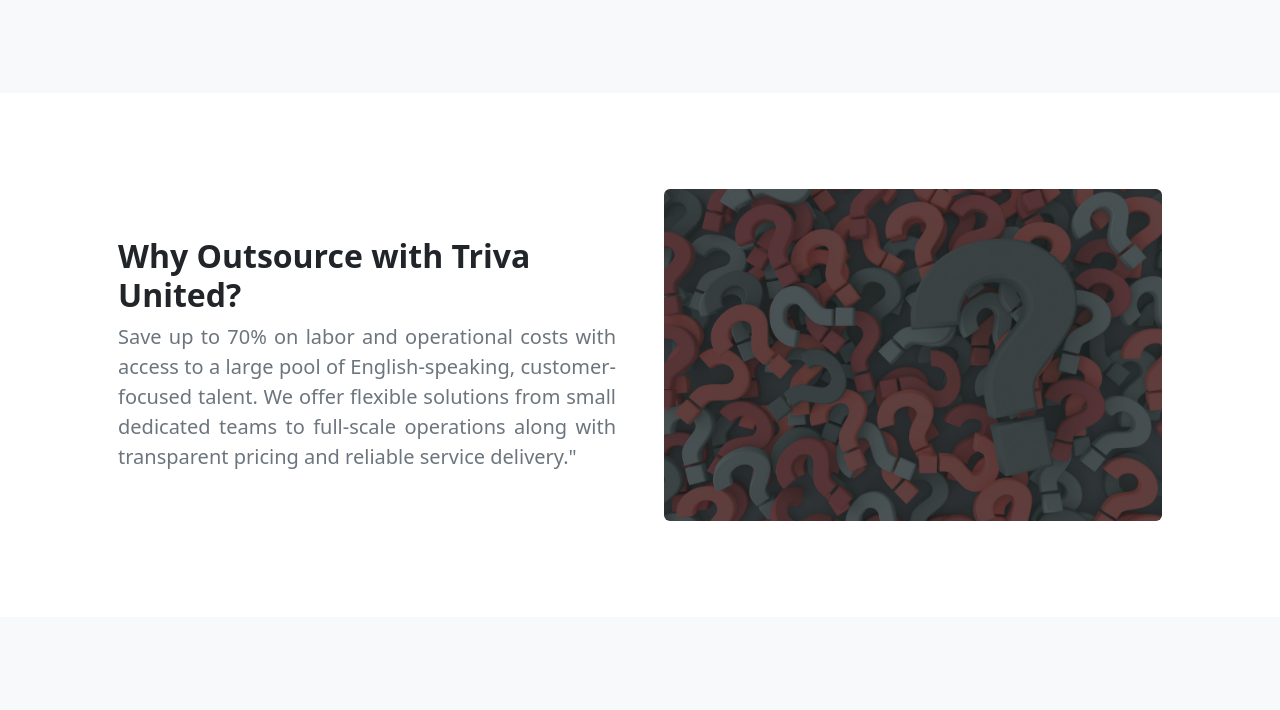
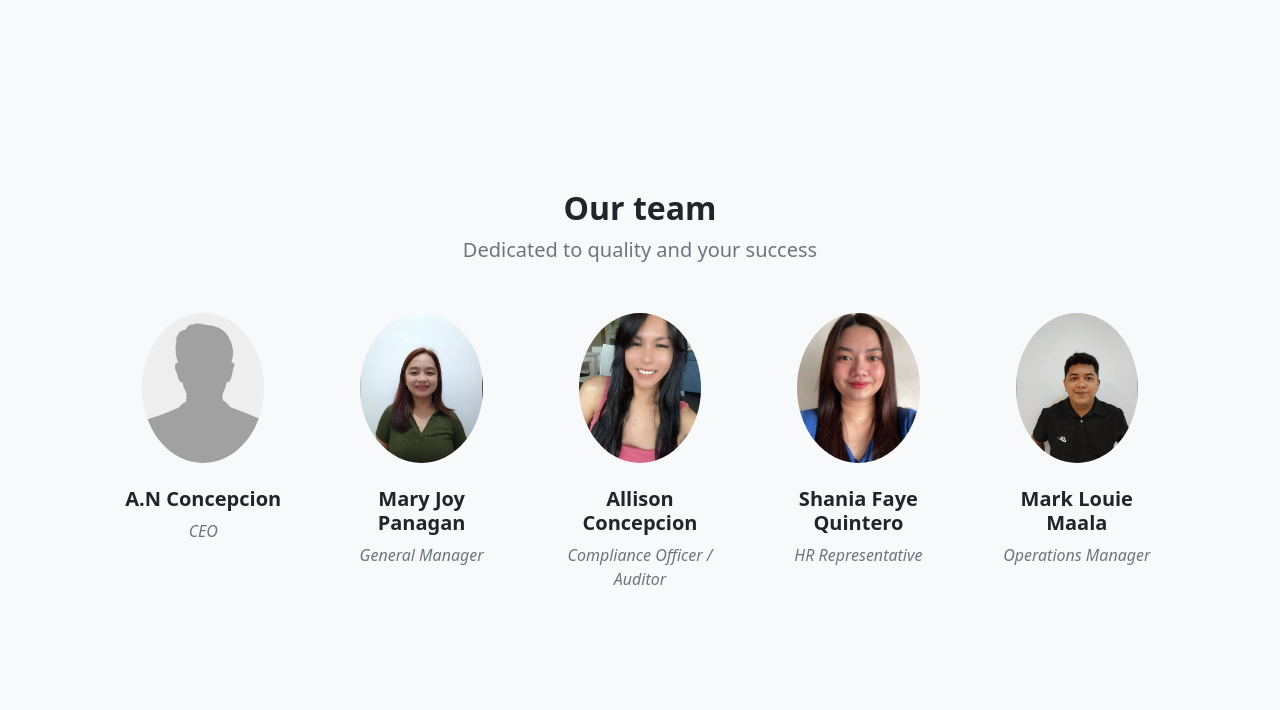
Before and after one commit to lancer1021/TrivaUnited, a plain HTML site: page index.html in a window 1280 px wide. Shown: the part 2323-3033 px from the top of the page. Drawn offline with nearby package versions, Linux system fonts and the light colour scheme.

Commit message:
Update index.html

```diff
--- a/index.html
+++ b/index.html
@@ -364,7 +364,61 @@
     </section>
 
     <!-- About section two-->
-    <section class="py-5">
+    <section class="py-5 bg-light">
+        <div class="container px-5 my-5">
+            <div class="text-center">
+                <h2 class="fw-bolder">Our team</h2>
+                <p class="lead fw-normal text-muted mb-5">Dedicated to quality and your success</p>
+            </div>
+            <div class="row gx-5 row-cols-1 row-cols-sm-2 row-cols-xl-5 justify-content-center">
+                <div class="col mb-5">
+                    <div class="text-center">
+                        <img class="img-fluid rounded-circle mb-4 px-4 img-hover-animate team-img"
+                            style="height: 150px; width: 250px; object-fit: cover; object-position: center top;"
+                            src="assets/boy.png" alt="..." />
+                        <h5 class="fw-bolder">A.N Concepcion</h5>
+                        <div class="fst-italic text-muted">CEO</div>
+                    </div>
+                </div>
+                <div class="col mb-5">
+                    <div class="text-center">
+                        <img class="img-fluid rounded-circle mb-4 px-4 img-hover-animate team-img"
+                            style="height: 150px; width: 250px; object-fit: cover; object-position: center;"
+                            src="assets/mary.PNG" alt="..." />
+                        <h5 class="fw-bolder">Mary Joy Panagan</h5>
+                        <div class="fst-italic text-muted">General Manager</div>
+                    </div>
+                </div>
+                <div class="col mb-5">
+                    <div class="text-center">
+                        <img class="img-fluid rounded-circle mb-4 px-4 img-hover-animate team-img"
+                            style="height: 150px; width: 250px; object-fit: cover; object-position: center top;"
+                            src="assets/alli.jpg" alt="..." />
+                        <h5 class="fw-bolder">Allison Concepcion</h5>
+                        <div class="fst-italic text-muted">Compliance Officer / Auditor</div>
+                    </div>
+                </div>
+                <div class="col mb-5">
+                    <div class="text-center">
+                        <img class="img-fluid rounded-circle mb-4 px-4 img-hover-animate team-img"
+                            style="height: 150px; width: 250px; object-fit: cover; object-position: center;"
+                            src="assets/shan.jpg" alt="..." />
+                        <h5 class="fw-bolder">Shania Faye Quintero</h5>
+                        <div class="fst-italic text-muted">HR Representative</div>
+                    </div>
+                </div>
+                <div class="col mb-5">
+                    <div class="text-center">
+                        <img class="img-fluid rounded-circle mb-4 px-4 img-hover-animate team-img"
+                            style="height: 150px; width: 250px; object-fit: cover; object-position: center ;"
+                            src="assets/mark.PNG" alt="..." />
+                        <h5 class="fw-bolder">Mark Louie Maala</h5>
+                        <div class="fst-italic text-muted">Operations Manager</div>
+                    </div>
+                </div>
+            </div>
+        </div>
+    </section>    <section class="py-5">
         <div class="container px-5 my-5">
             <div class="row gx-5 align-items-center">
                 <div class="col-lg-6 order-first order-lg-last">
```
